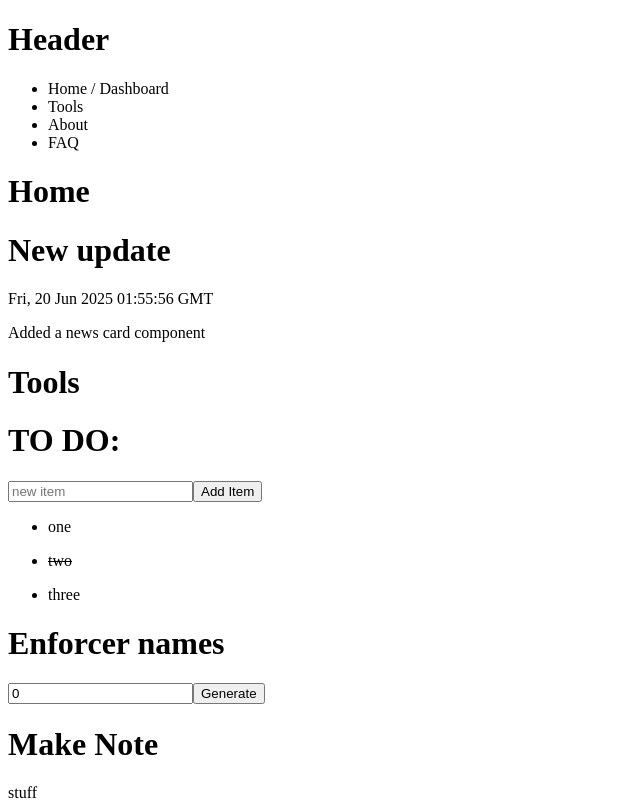
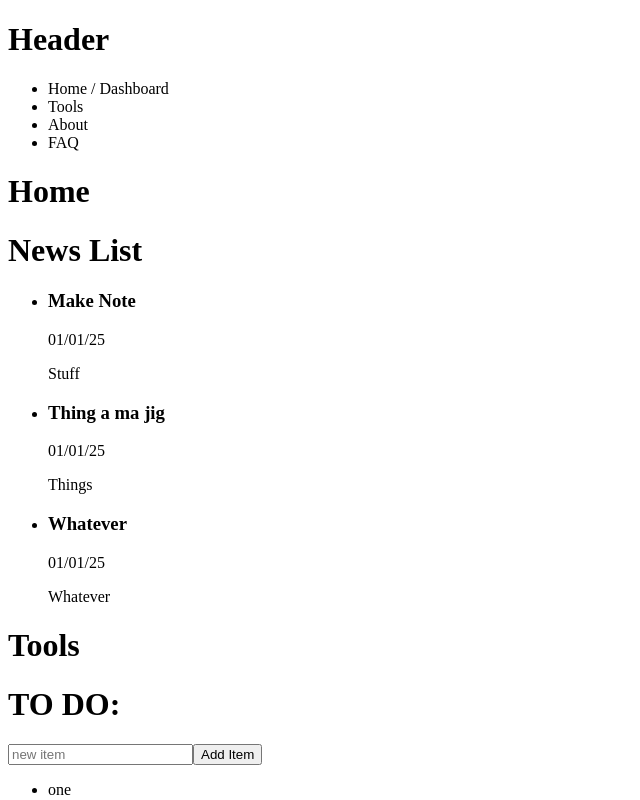
Before and after one commit to aneylon/HiveMind-Two, a React (Vite) app: page / in a window 1280 px wide. Shown: the top 800 px of the page, without its empty margins (0-640 px from the left). Built offline with nearby package versions, Linux system fonts and the light colour scheme; data requests are answered from the project's data file.

Commit message:
Add News List and loader.

```diff
--- a/Tools/db.json
+++ b/Tools/db.json
@@ -1,8 +1,13 @@
 {
   "news": [
-    { "id": 3, "text": "Stuff", "title": "Make Note" },
-    { "id": 7, "text": "Things", "title": "Thing a ma jig" },
-    { "id": 12, "text": "Whatever", "title": "Whatever" }
+    { "id": 3, "text": "Stuff", "title": "Make Note", "date": "01/01/25" },
+    {
+      "id": 7,
+      "text": "Things",
+      "title": "Thing a ma jig",
+      "date": "01/01/25"
+    },
+    { "id": 12, "text": "Whatever", "title": "Whatever", "date": "01/01/25" }
   ],
   "note": [
     {
--- a/package.json
+++ b/package.json
@@ -13,7 +13,8 @@
   },
   "dependencies": {
     "react": "^19.1.0",
-    "react-dom": "^19.1.0"
+    "react-dom": "^19.1.0",
+    "react-spinners": "^0.17.0"
   },
   "devDependencies": {
     "@eslint/js": "^9.25.0",
--- a/src/components/Home/Home.jsx
+++ b/src/components/Home/Home.jsx
@@ -3,25 +3,13 @@ import { NewsCard } from "../News/NewsCard";
 import { About } from "../About/About";
 import { FAQ } from "../FAQ/FAQ";
 import { Tools } from "../Tools/Tools";
+import { NewsList } from "../News/NewsList";
 export const Home = () => {
   const url = "http://localhost:3000";
 
-  const [newItems, setNewsItems] = useState([]);
   const [notes, setNotes] = useState([]);
 
   useEffect(() => {
-    fetch(url + "/news")
-      .then((data) => {
-        return data.json();
-      })
-      .then((news) => {
-        console.log({ news });
-        setNewsItems(news);
-      })
-      .catch((error) => {
-        console.error(error);
-      });
-
     fetch(`${url}/note`)
       .then((data) => data.json())
       .then((notes) => {
@@ -34,13 +22,7 @@ export const Home = () => {
   return (
     <>
       <h1>Home</h1>
-      <NewsCard
-        news={{
-          title: "New update",
-          date: new Date().toUTCString(),
-          info: "Added a news card component",
-        }}
-      />
+      <NewsList />
       <Tools />
       <About />
       <FAQ />
--- a/src/components/News/NewsCard.jsx
+++ b/src/components/News/NewsCard.jsx
@@ -1,9 +1,9 @@
 export const NewsCard = ({ news }) => {
   return (
     <div>
-      <h1>{news.title}</h1>
+      <h3>{news.title}</h3>
       <p>{news.date}</p>
-      <p>{news.info}</p>
+      <p>{news.text}</p>
     </div>
   );
 };
--- /dev/null
+++ b/src/components/News/NewsList.jsx
@@ -0,0 +1,36 @@
+import { useState, useEffect } from "react";
+import { NewsCard } from "./NewsCard";
+import { PuffLoader } from "react-spinners";
+
+export const NewsList = () => {
+  const url = "http://localhost:3000";
+  const [newsItems, setNewsItems] = useState(null);
+  useEffect(() => {
+    fetch(url + "/news")
+      .then((data) => {
+        return data.json();
+      })
+      .then((news) => {
+        console.log({ news });
+        setNewsItems(news);
+      })
+      .catch((error) => {
+        console.error(error);
+      });
+  }, []);
+  return (
+    <div>
+      <h1>News List</h1>
+      {!newsItems && <PuffLoader />}
+      {newsItems && (
+        <ul>
+          {newsItems.map((item, i) => (
+            <li key={i}>
+              <NewsCard news={item} />
+            </li>
+          ))}
+        </ul>
+      )}
+    </div>
+  );
+};
```
Also changed, not shown: 1 other file (tests, documents, lock files or other folders).
